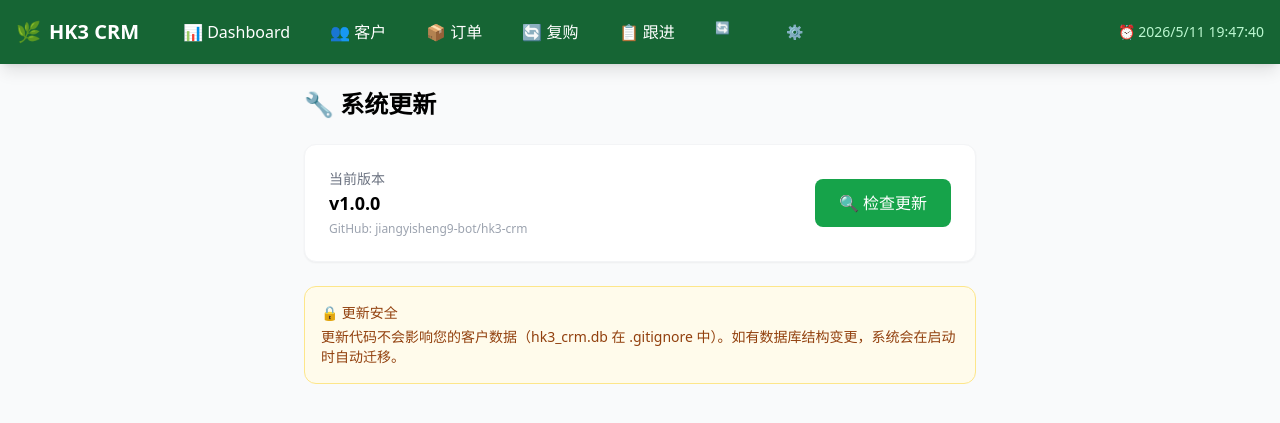
After one commit to jiangyisheng9-bot/hk3-crm, a Flask app: page /system/update in a window 1280 px wide. The commit adds this page. Shown: the top 423 px of the page. Run offline with Flask 3, Linux system fonts and the light colour scheme; some libraries are stand-ins or nearby versions.

Commit message:
添加一键更新功能（系统设置页） - 检查更新、一键git pull、一键重启 - 更新不会丢失客户数据 - 冲突时提示手动处理

```diff
--- a/app.py
+++ b/app.py
@@ -609,7 +609,45 @@ def settings_page():
     masked = current_key[:8] + '...' + current_key[-4:] if current_key and len(current_key) > 15 else ''
     return render_template('settings.html', has_key=bool(current_key), masked_key=masked)
 
-@app.route('/api/ai/analyze/<int:customer_id>', methods=['POST'])
+@app.route('/system/update', methods=['GET', 'POST'])
+def system_update():
+    import subprocess
+    result = None; error = None; git_log = []
+    if request.method == 'POST':
+        action = request.form.get('action')
+        if action == 'check':
+            try:
+                subprocess.run(['git', 'fetch', 'origin'], capture_output=True, text=True, timeout=15, cwd=basedir)
+                r2 = subprocess.run(['git', 'status', '-sb'], capture_output=True, text=True, timeout=10, cwd=basedir)
+                log = subprocess.run(['git', 'log', '--oneline', '-5', 'HEAD..origin/main'], capture_output=True, text=True, timeout=10, cwd=basedir)
+                if 'behind' in r2.stdout:
+                    result = '🔔 有新版本可用！'
+                    git_log = [l for l in log.stdout.strip().split('\n') if l]
+                else:
+                    result = '✅ 当前已是最新版本'
+            except Exception as e:
+                error = f'检查失败: {e}'
+        elif action == 'update':
+            try:
+                r = subprocess.run(['git', 'pull', 'origin', 'main'], capture_output=True, text=True, timeout=30, cwd=basedir)
+                out = r.stdout + r.stderr
+                if r.returncode == 0:
+                    result = '✅ 更新成功！'
+                    if 'requirements.txt' in out:
+                        subprocess.run([sys.executable, '-m', 'pip', 'install', '-r', 'requirements.txt', '-q'], timeout=60, cwd=basedir)
+                        result += '\n📦 依赖已更新'
+                    result += '\n\n🔄 请重启服务器以应用更新'
+                else:
+                    error = f'❌ 更新失败\n{out[:800]}'
+            except Exception as e:
+                error = f'更新失败: {e}'
+        elif action == 'restart':
+            try:
+                subprocess.Popen(['bash', os.path.join(basedir, 'restart.sh')], cwd=basedir)
+                return '服务器正在重启... 请稍后刷新页面', 200
+            except Exception as e:
+                error = f'重启失败: {e}\n请手动重启: python3 app.py'
+    return render_template('system.html', result=result, error=error, git_log=git_log)
 def api_ai_analyze(customer_id):
     """AI分析客户并生成跟进建议"""
     c = Customer.query.get_or_404(customer_id)
--- a/templates/base.html
+++ b/templates/base.html
@@ -32,6 +32,7 @@
                         <a href="/orders" class="px-3 py-2 rounded-lg hover:bg-hk3-700 transition">📦 订单</a>
                         <a href="/repurchases" class="px-3 py-2 rounded-lg hover:bg-hk3-700 transition">🔄 复购</a>
                         <a href="/followups" class="px-3 py-2 rounded-lg hover:bg-hk3-700 transition">📋 跟进</a>
+                        <a href="/system/update" class="px-3 py-2 rounded-lg hover:bg-hk3-700 transition text-xs">🔄</a>
                     </div>
                     <a href="/settings" class="px-3 py-2 rounded-lg hover:bg-hk3-700 transition text-sm">⚙️</a>
                 </div>
--- /dev/null
+++ b/templates/system.html
@@ -0,0 +1,75 @@
+{% extends "base.html" %}
+{% block title %}系统更新{% endblock %}
+{% block content %}
+<div class="max-w-2xl mx-auto">
+    <h1 class="text-2xl font-bold mb-6">🔧 系统更新</h1>
+
+    <!-- 当前版本 -->
+    <div class="bg-white rounded-xl shadow-sm p-6 border border-gray-100 mb-6">
+        <div class="flex items-center justify-between">
+            <div>
+                <p class="text-sm text-gray-500">当前版本</p>
+                <p class="text-lg font-semibold">v1.0.0</p>
+                <p class="text-xs text-gray-400 mt-1">GitHub: jiangyisheng9-bot/hk3-crm</p>
+            </div>
+            <form method="POST">
+                <input type="hidden" name="action" value="check">
+                <button type="submit" class="px-6 py-3 bg-hk3-600 text-white rounded-lg hover:bg-hk3-700 transition font-medium">
+                    🔍 检查更新
+                </button>
+            </form>
+        </div>
+    </div>
+
+    <!-- 更新日志 -->
+    {% if git_log %}
+    <div class="bg-blue-50 rounded-xl p-4 border border-blue-200 mb-6">
+        <p class="font-medium text-blue-800 mb-2">📋 待更新内容：</p>
+        <ul class="text-sm text-blue-700 space-y-1">
+            {% for log in git_log %}
+            <li><code class="bg-blue-100 px-1 rounded">{{ log }}</code></li>
+            {% endfor %}
+        </ul>
+        <form method="POST" class="mt-4">
+            <input type="hidden" name="action" value="update">
+            <button type="submit" class="px-6 py-3 bg-green-600 text-white rounded-lg hover:bg-green-700 transition font-medium"
+                    onclick="return confirm('确定要更新吗？更新后需要重启服务器。')">
+                ⬇️ 一键更新
+            </button>
+        </form>
+    </div>
+    {% endif %}
+
+    <!-- 结果 / 错误 -->
+    {% if result %}
+    <div class="bg-green-50 rounded-xl p-4 border border-green-200 mb-6">
+        <pre class="text-sm text-green-800 whitespace-pre-wrap font-sans">{{ result }}</pre>
+        {% if '重启' in result %}
+        <form method="POST" class="mt-4">
+            <input type="hidden" name="action" value="restart">
+            <button type="submit" class="px-6 py-3 bg-amber-600 text-white rounded-lg hover:bg-amber-700 transition font-medium"
+                    onclick="return confirm('确定要重启服务器吗？页面会暂时断开。')">
+                🔄 重启服务器
+            </button>
+        </form>
+        {% endif %}
+    </div>
+    {% endif %}
+
+    {% if error %}
+    <div class="bg-red-50 rounded-xl p-4 border border-red-200 mb-6">
+        <pre class="text-sm text-red-800 whitespace-pre-wrap font-sans">{{ error }}</pre>
+        <div class="mt-4 text-sm text-gray-600">
+            <p class="font-medium mb-2">💡 手动操作：</p>
+            <code class="block bg-gray-100 p-2 rounded">cd hk3-crm && git pull && python3 app.py</code>
+        </div>
+    </div>
+    {% endif %}
+
+    <!-- 数据安全提示 -->
+    <div class="bg-amber-50 rounded-xl p-4 border border-amber-200 text-sm text-amber-800">
+        <p class="font-medium mb-1">🔒 更新安全</p>
+        <p>更新代码不会影响您的客户数据（hk3_crm.db 在 .gitignore 中）。如有数据库结构变更，系统会在启动时自动迁移。</p>
+    </div>
+</div>
+{% endblock %}
```
Also changed, not shown: 1 other file.
